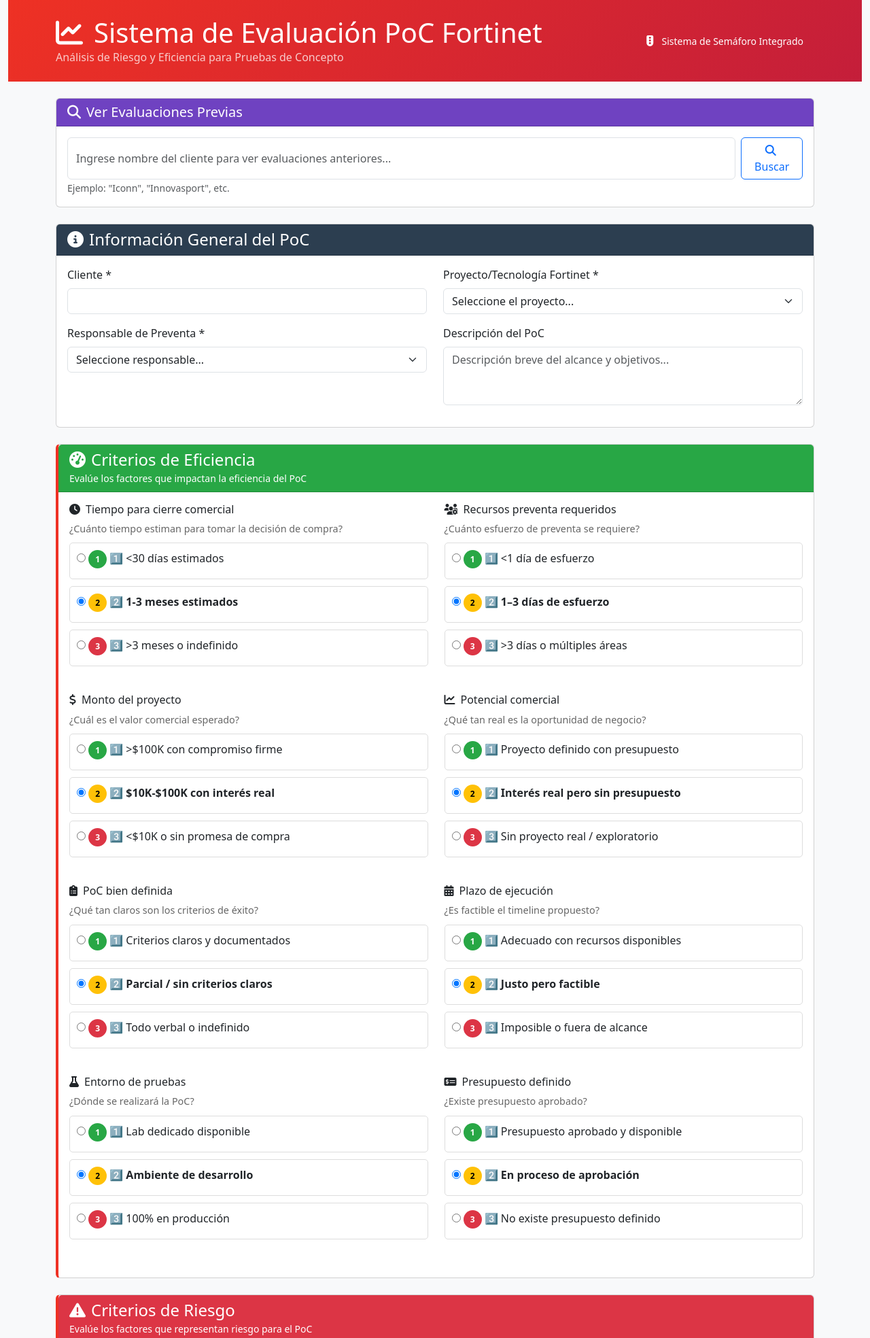
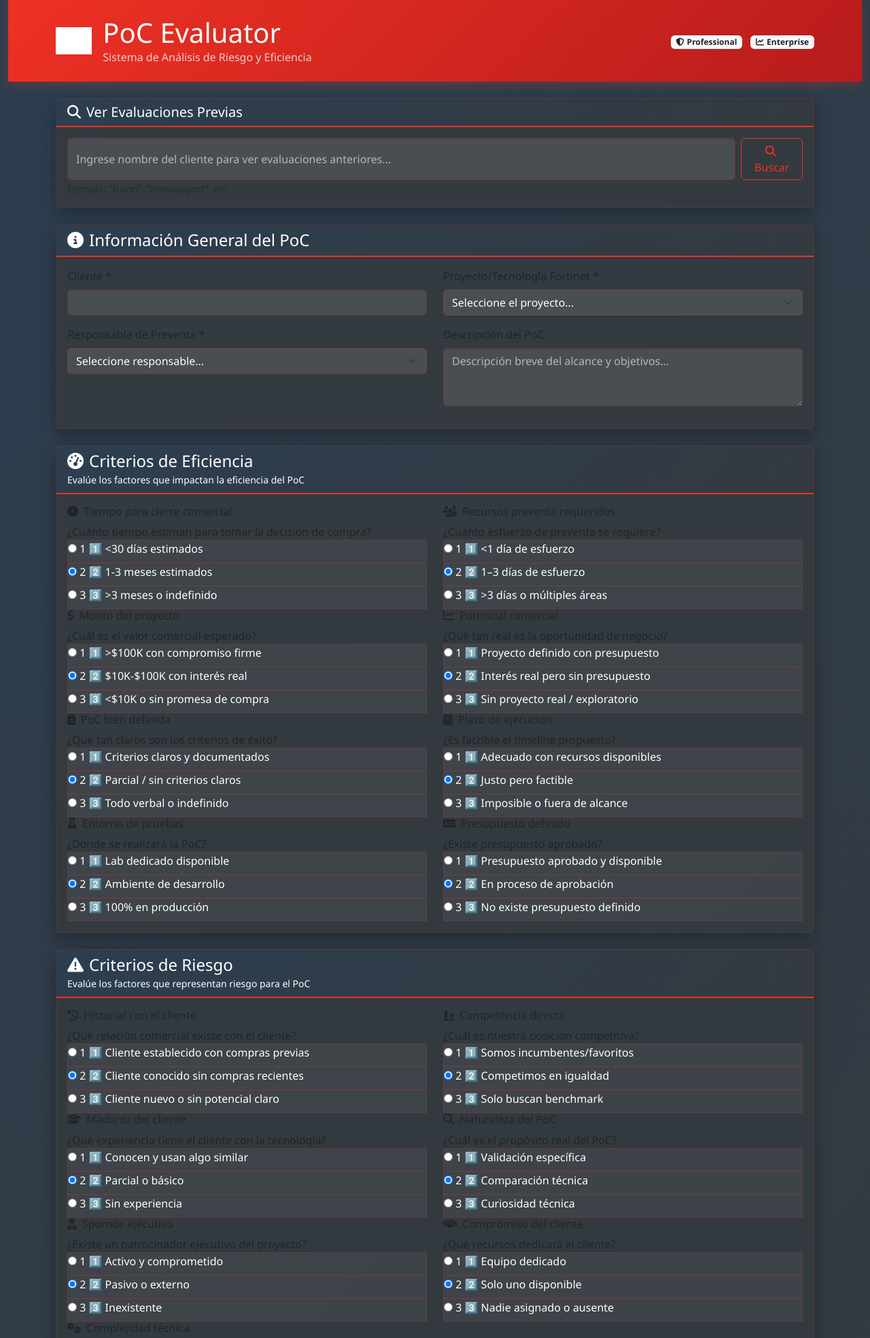
Before and after one commit to itsmillanessa/fortinet-poc-evaluator, a Flask app: page / in a window 1280 px wide. Shown: the top 1968 px of the page at 68% size. Run offline with Flask 3, Linux system fonts and the light colour scheme; some libraries are stand-ins or nearby versions; grey boxes are pictures that could not be loaded.

Commit message:
Add presional theme

```diff
--- /dev/null
+++ b/static/css/fortinet-theme.css
@@ -0,0 +1,203 @@
+/* Fortinet Professional Theme */
+:root {
+    --fortinet-red: #EE3124;
+    --fortinet-dark-red: #B71C1C;
+    --fortinet-charcoal: #2C3E50;
+    --fortinet-dark-gray: #343A40;
+    --fortinet-blue: #1565C0;
+    --fortinet-light-gray: #F8F9FA;
+    --fortinet-medium-gray: #6C757D;
+}
+
+/* Background oscuro profesional */
+body {
+    background: linear-gradient(135deg, #2C3E50 0%, #343A40 100%);
+    color: #FFFFFF;
+    font-family: 'Segoe UI', Tahoma, Geneva, Verdana, sans-serif;
+}
+
+/* Header con gradiente Fortinet */
+.header-gradient {
+    background: linear-gradient(135deg, var(--fortinet-red) 0%, var(--fortinet-dark-red) 100%);
+    box-shadow: 0 4px 15px rgba(238, 49, 36, 0.3);
+}
+
+/* Cards con diseño oscuro profesional */
+.card {
+    background: rgba(52, 58, 64, 0.95);
+    border: 1px solid rgba(238, 49, 36, 0.2);
+    box-shadow: 0 8px 25px rgba(0, 0, 0, 0.3);
+    backdrop-filter: blur(10px);
+}
+
+.card-header {
+    background: linear-gradient(135deg, var(--fortinet-charcoal) 0%, var(--fortinet-dark-gray) 100%);
+    color: #FFFFFF;
+    border-bottom: 2px solid var(--fortinet-red);
+}
+
+/* Formularios con estilo oscuro */
+.form-control, .form-select {
+    background-color: rgba(248, 249, 250, 0.1);
+    border: 1px solid rgba(238, 49, 36, 0.3);
+    color: #FFFFFF;
+}
+
+.form-control:focus, .form-select:focus {
+    background-color: rgba(248, 249, 250, 0.15);
+    border-color: var(--fortinet-red);
+    box-shadow: 0 0 0 0.2rem rgba(238, 49, 36, 0.25);
+    color: #FFFFFF;
+}
+
+.form-control::placeholder {
+    color: rgba(255, 255, 255, 0.6);
+}
+
+/* Botones con estilo Fortinet */
+.btn-primary {
+    background: linear-gradient(135deg, var(--fortinet-red) 0%, var(--fortinet-dark-red) 100%);
+    border: none;
+    box-shadow: 0 4px 15px rgba(238, 49, 36, 0.3);
+    transition: all 0.3s ease;
+}
+
+.btn-primary:hover {
+    background: linear-gradient(135deg, var(--fortinet-dark-red) 0%, #8B0000 100%);
+    transform: translateY(-2px);
+    box-shadow: 0 6px 20px rgba(238, 49, 36, 0.4);
+}
+
+.btn-outline-primary {
+    color: var(--fortinet-red);
+    border-color: var(--fortinet-red);
+}
+
+.btn-outline-primary:hover {
+    background-color: var(--fortinet-red);
+    border-color: var(--fortinet-red);
+}
+
+/* Criterios con colores mejorados */
+.criteria-1 {
+    background: linear-gradient(135deg, rgba(40, 167, 69, 0.2) 0%, rgba(40, 167, 69, 0.1) 100%);
+    border-left: 4px solid #28a745;
+}
+
+.criteria-2 {
+    background: linear-gradient(135deg, rgba(255, 193, 7, 0.2) 0%, rgba(255, 193, 7, 0.1) 100%);
+    border-left: 4px solid #ffc107;
+}
+
+.criteria-3 {
+    background: linear-gradient(135deg, rgba(220, 53, 69, 0.2) 0%, rgba(220, 53, 69, 0.1) 100%);
+    border-left: 4px solid #dc3545;
+}
+
+/* Radio options con mejor visibilidad */
+.radio-option {
+    background: rgba(248, 249, 250, 0.05);
+    border: 1px solid rgba(238, 49, 36, 0.2);
+    color: #FFFFFF;
+    transition: all 0.3s ease;
+}
+
+.radio-option:hover {
+    background: rgba(238, 49, 36, 0.1);
+    border-color: var(--fortinet-red);
+    transform: translateX(5px);
+}
+
+/* Score circles mejorados */
+.score-circle {
+    box-shadow: 0 8px 25px rgba(0, 0, 0, 0.3);
+    border: 3px solid rgba(255, 255, 255, 0.1);
+}
+
+/* Logo Fortinet */
+.fortinet-logo {
+    height: 40px;
+    filter: brightness(0) invert(1); /* Logo blanco */
+}
+
+/* Alerts oscuros */
+.alert {
+    background: rgba(52, 58, 64, 0.9);
+    border: 1px solid rgba(238, 49, 36, 0.3);
+    color: #FFFFFF;
+}
+
+.alert-success {
+    background: rgba(40, 167, 69, 0.2);
+    border-color: #28a745;
+}
+
+.alert-warning {
+    background: rgba(255, 193, 7, 0.2);
+    border-color: #ffc107;
+    color: #000;
+}
+
+.alert-danger {
+    background: rgba(220, 53, 69, 0.2);
+    border-color: #dc3545;
+}
+
+/* Navegación mejorada */
+.navbar-brand {
+    font-weight: 700;
+    font-size: 1.5rem;
+}
+
+/* Semáforo con mejor contraste */
+.semaforo-verde {
+    background: linear-gradient(135deg, #28a745 0%, #20c997 100%);
+    box-shadow: 0 0 20px rgba(40, 167, 69, 0.5);
+}
+
+.semaforo-amarillo {
+    background: linear-gradient(135deg, #ffc107 0%, #fd7e14 100%);
+    box-shadow: 0 0 20px rgba(255, 193, 7, 0.5);
+}
+
+.semaforo-naranja {
+    background: linear-gradient(135deg, #fd7e14 0%, #dc3545 100%);
+    box-shadow: 0 0 20px rgba(253, 126, 20, 0.5);
+}
+
+.semaforo-rojo {
+    background: linear-gradient(135deg, #dc3545 0%, #6f42c1 100%);
+    box-shadow: 0 0 20px rgba(220, 53, 69, 0.5);
+}
+
+/* Responsive improvements */
+@media (max-width: 768px) {
+    .fortinet-logo {
+        height: 30px;
+    }
+
+    .header-gradient h1 {
+        font-size: 1.5rem;
+    }
+}
+
+/* Animation para elementos */
+@keyframes slideInUp {
+    from {
+        opacity: 0;
+        transform: translateY(30px);
+    }
+    to {
+        opacity: 1;
+        transform: translateY(0);
+    }
+}
+
+.card-hover {
+    animation: slideInUp 0.6s ease-out;
+}
+
+.card-hover:hover {
+    transform: translateY(-8px);
+    box-shadow: 0 12px 35px rgba(238, 49, 36, 0.2);
+}
--- a/templates/evaluation_form.html
+++ b/templates/evaluation_form.html
@@ -3,43 +3,12 @@
 <head>
     <meta charset="UTF-8">
     <meta name="viewport" content="width=device-width, initial-scale=1.0">
-    <title>Evaluación PoC Fortinet - Sistema de Riesgo y Eficiencia</title>
+    <title>Fortinet PoC Evaluator - Sistema Profesional</title>
     <link href="https://cdnjs.cloudflare.com/ajax/libs/bootstrap/5.3.0/css/bootstrap.min.css" rel="stylesheet">
     <link href="https://cdnjs.cloudflare.com/ajax/libs/font-awesome/6.4.0/css/all.min.css" rel="stylesheet">
-    <style>
-        .fortinet-primary { background-color: #EE3124; }
-        .fortinet-secondary { background-color: #2C3E50; }
-        .card-hover:hover { transform: translateY(-3px); transition: all 0.3s ease; }
-        .header-gradient {
-            background: linear-gradient(135deg, #EE3124 0%, #c41e3a 100%);
-            color: white;
-        }
-        .criteria-card {
-            border-left: 4px solid #EE3124;
-            margin-bottom: 20px;
-        }
-        .score-indicator {
-            padding: 5px 10px;
-            border-radius: 15px;
-            font-size: 12px;
-            font-weight: bold;
-        }
-        .score-1 { background-color: #28a745; color: white; }
-        .score-2 { background-color: #ffc107; color: #000; }
-        .score-3 { background-color: #dc3545; color: white; }
-        .form-section { margin-bottom: 30px; }
-        .radio-option {
-            margin: 10px 0;
-            padding: 10px;
-            border: 1px solid #ddd;
-            border-radius: 5px;
-            cursor: pointer;
-            transition: all 0.2s;
-        }
-        .radio-option:hover { background-color: #f8f9fa; }
-        .radio-option input[type="radio"]:checked + label { font-weight: bold; }
-        .help-text { font-size: 0.9em; color: #666; margin-top: 5px; }
-    </style>
+    <link href="/static/css/fortinet-theme.css" rel="stylesheet">
+    <link rel="icon" type="image/svg+xml" href="https://www.fortinet.com/content/dam/fortinet/images/general/fortinet-favicon.svg">
+    <meta name="description" content="Sistema profesional de evaluación de PoCs para tecnologías Fortinet">
 </head>
 <body class="bg-light">
 
@@ -49,16 +18,22 @@
     <div class="container">
         <div class="row align-items-center">
             <div class="col-md-8">
-                    <h1 class="mb-0"><i class="fas fa-chart-line me-3"></i>Sistema de Evaluación PoC Fortinet</h1>
-                    <p class="mb-0 opacity-75">Análisis de Riesgo y Eficiencia para Pruebas de Concepto</p>
+                <div class="d-flex align-items-center">
+                    <img src="https://www.fortinet.com/content/dam/fortinet/images/general/fortinet-logo.svg"
+                         alt="Fortinet" class="fortinet-logo me-3">
+                    <div>
+                        <h1 class="mb-0">PoC Evaluator</h1>
+                        <p class="mb-0 opacity-75">Sistema de Análisis de Riesgo y Eficiencia</p>
+                    </div>
+                </div>
             </div>
             <div class="col-md-4 text-end">
-                    <div class="d-flex justify-content-end align-items-center">
-                        <span class="me-3">
-                            <i class="fas fa-traffic-light me-2"></i>
-                            <small>Sistema de Semáforo Integrado</small>
+                <span class="badge bg-light text-dark me-2">
+                    <i class="fas fa-shield-alt me-1"></i>Professional
                 </span>
-                    </div>
+                <span class="badge bg-light text-dark">
+                    <i class="fas fa-chart-line me-1"></i>Enterprise
+                </span>
             </div>
         </div>
     </div>
```
Lines whose indentation alone changed are shown as unchanged.
